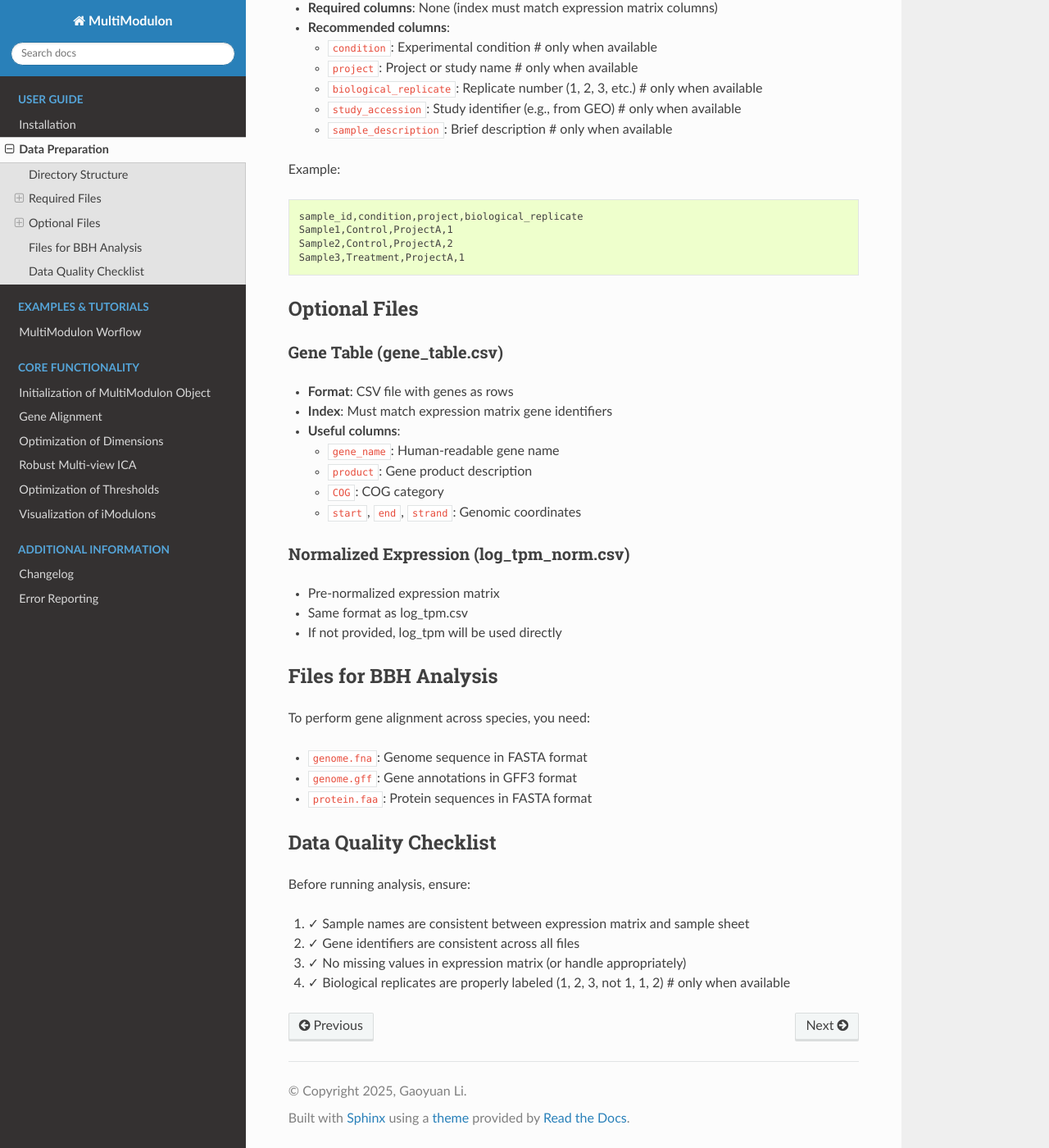
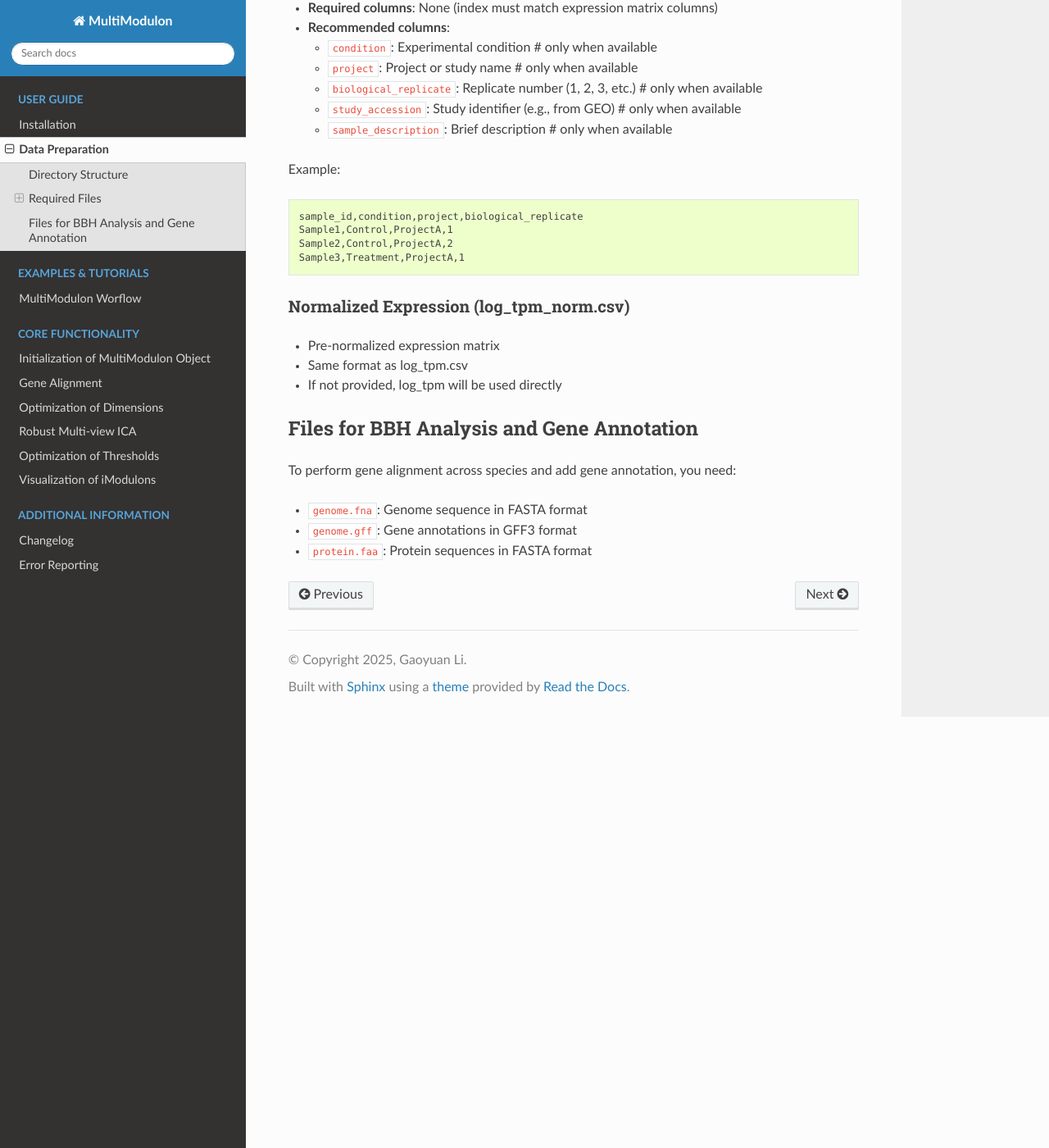
Before and after one commit to Gaoyuan-Li/multimodulon, a Sphinx documentation site: the page built from docs/data_preparation.rst, in a window 1280 px wide and 1400 px high, scrolled down 1115 px. Shown: the whole window at 82% size. Built offline with Sphinx 7.4.7 and the Read the Docs theme 3.1.0, drawn with Linux system fonts in a browser that asks for light colours; pages that are not in the unit, such as notebooks, are missing from menus.

Commit message:
docs: Update data preparation and workflow documentation
- Removed optional files section from data preparation documentation for clarity.
- Updated BBH analysis section to include gene annotation requirements.
- Renumbered steps in the basic workflow example to reflect the correct sequence of operations.

```diff
--- a/docs/data_preparation.rst
+++ b/docs/data_preparation.rst
@@ -69,21 +69,6 @@ Example:
    Sample2,Control,ProjectA,2
    Sample3,Treatment,ProjectA,1
 
-Optional Files
---------------
-
-Gene Table (gene_table.csv)
-~~~~~~~~~~~~~~~~~~~~~~~~~~~
-
-* **Format**: CSV file with genes as rows
-* **Index**: Must match expression matrix gene identifiers
-* **Useful columns**:
-
-  - ``gene_name``: Human-readable gene name
-  - ``product``: Gene product description
-  - ``COG``: COG category
-  - ``start``, ``end``, ``strand``: Genomic coordinates
-
 Normalized Expression (log_tpm_norm.csv)
 ~~~~~~~~~~~~~~~~~~~~~~~~~~~~~~~~~~~~~~~~
 
@@ -91,21 +76,11 @@ Normalized Expression (log_tpm_norm.csv)
 * Same format as log_tpm.csv
 * If not provided, log_tpm will be used directly
 
-Files for BBH Analysis
+Files for BBH Analysis and Gene Annotation
 ----------------------
 
-To perform gene alignment across species, you need:
+To perform gene alignment across species and add gene annotation, you need:
 
 * ``genome.fna``: Genome sequence in FASTA format
 * ``genome.gff``: Gene annotations in GFF3 format
 * ``protein.faa``: Protein sequences in FASTA format
-
-Data Quality Checklist
-----------------------
-
-Before running analysis, ensure:
-
-1. ✓ Sample names are consistent between expression matrix and sample sheet
-2. ✓ Gene identifiers are consistent across all files
-3. ✓ No missing values in expression matrix (or handle appropriately)
-4. ✓ Biological replicates are properly labeled (1, 2, 3, not 1, 1, 2) # only when available
--- a/docs/examples/basic_workflow.rst
+++ b/docs/examples/basic_workflow.rst
@@ -39,7 +39,7 @@ Parse GFF files to create gene annotation tables for each strain.
 
    multiModulon.add_eggnog_annotation("./Output_eggnog_mapper")
 
-Step 2: Generate BBH Files
+Step 3: Generate BBH Files
 --------------------------
 
 Generate Bidirectional Best Hits (BBH) files for ortholog detection between all strain pairs.
@@ -51,7 +51,7 @@ Generate Bidirectional Best Hits (BBH) files for ortholog detection between all
 
    multiModulon.generate_BBH(output_bbh_path, threads=16)
 
-Step 3: Align Genes Across Strains
+Step 4: Align Genes Across Strains
 ----------------------------------
 
 Create a unified gene database by aligning genes across all strains using the BBH results.
```
Also changed, not shown: 1 other file.
